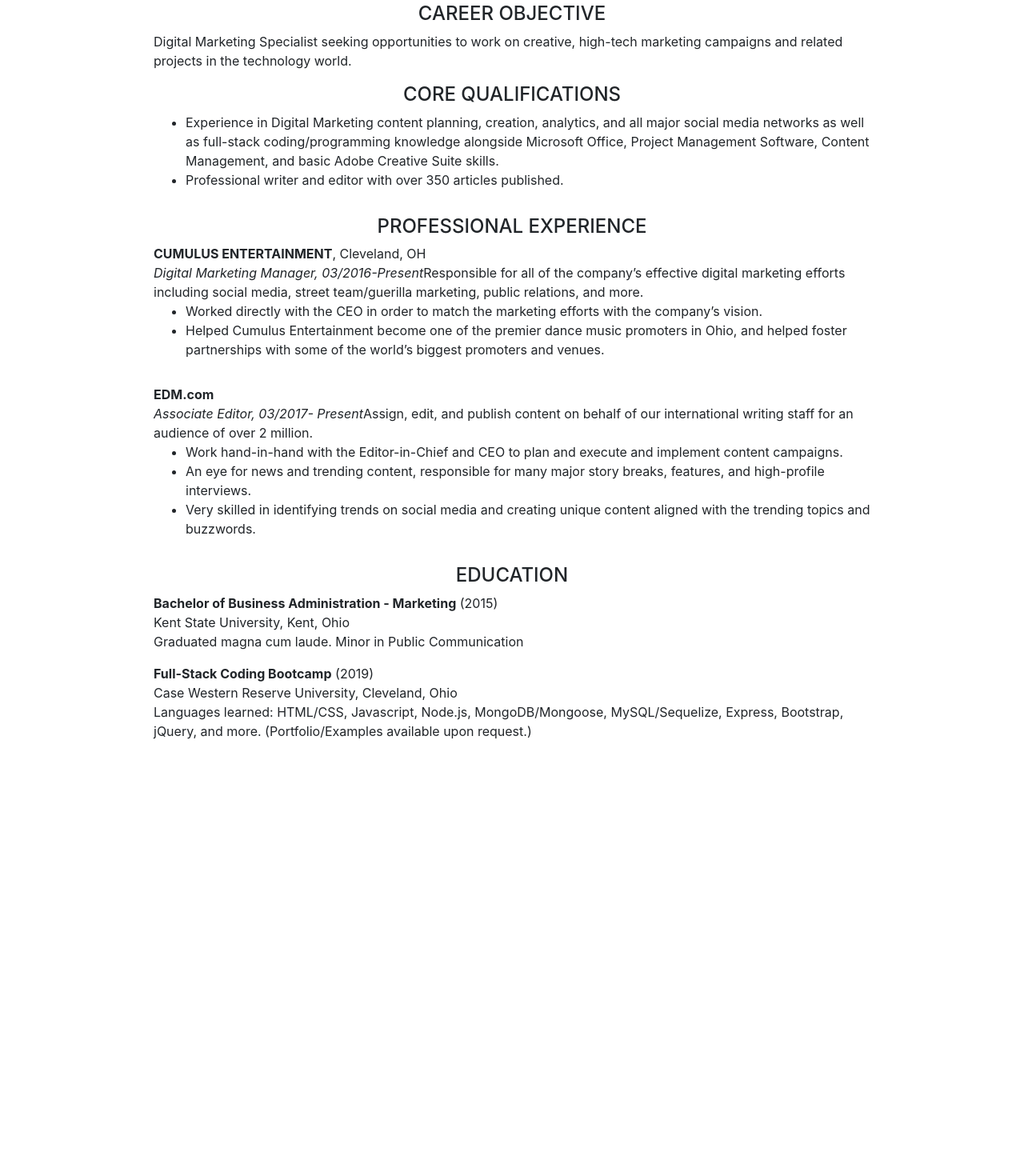
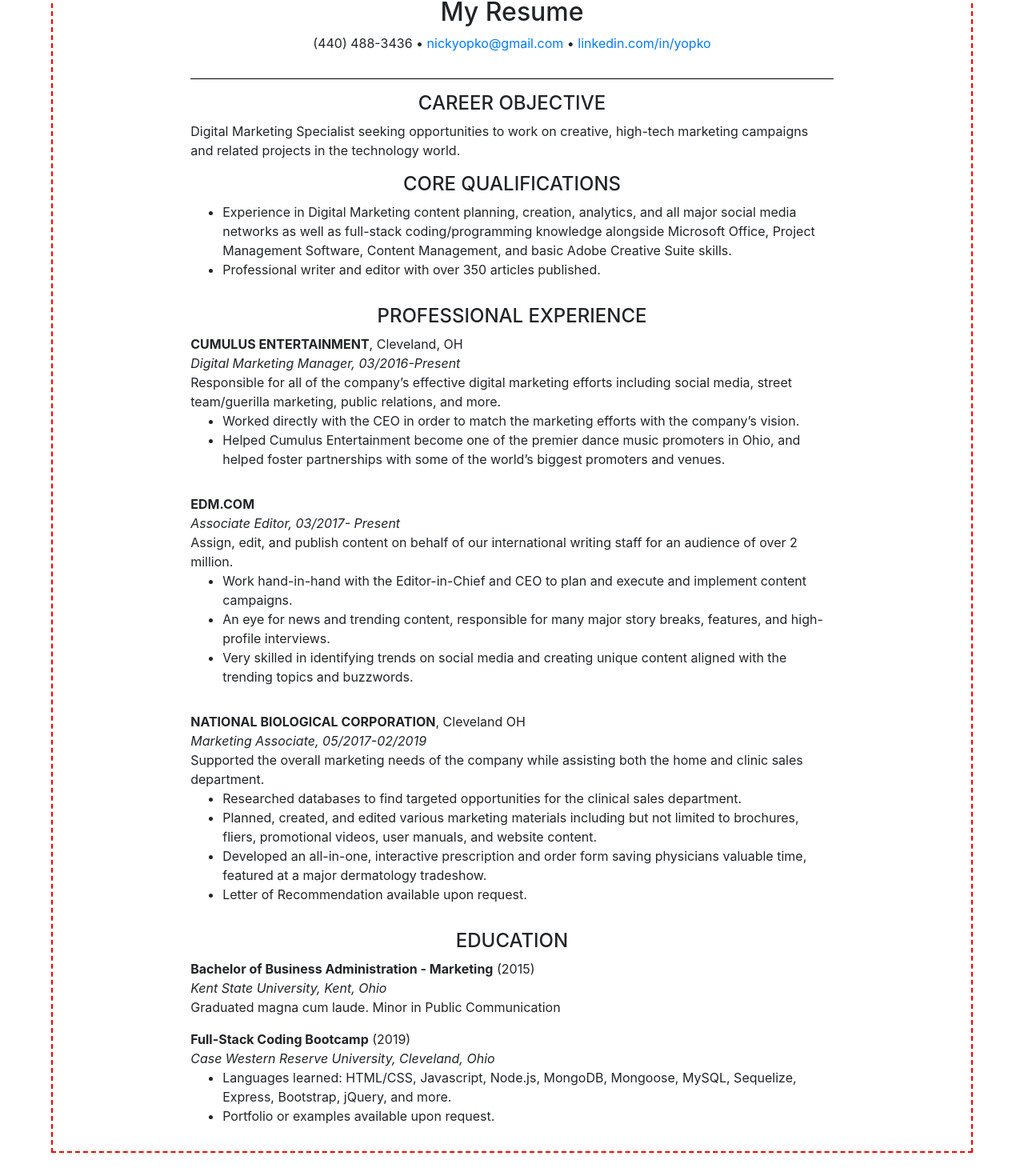
Before and after one commit to nyopko/Personal-Website, a React (Create React App) app: page /resume in a window 1280 px wide. Shown: the part 150-1620 px from the top of the page at 80% size. Before the commit the page ends 1092 px from the top, so only its background shows below. Built offline with nearby package versions, Linux system fonts and the light colour scheme.

Commit message:
Added NBC section to resume, added test border to desktop version

```diff
--- a/src/App.css
+++ b/src/App.css
@@ -70,6 +70,7 @@
 
 #resumeName{
   text-align: center;
+  /* padding-top: 2%; */
 }
 
 hr {
@@ -87,6 +88,18 @@ hr {
 
 #resumeLinks{
   text-align: center;
+}
+
+#resumeWrapper{
+  border-width: 2px;
+  border-color: red;
+  border-style: dashed;
+  width: 90%;
+  margin: 5% 5% 5% 5%;
+}
+
+#resumeContentWrapper{
+  /* padding: 2%; */
 }
 
 @media (max-width: 767px) {
@@ -107,5 +120,17 @@ hr {
   text-align: center;
 }
 
+#nameHeader{
+  display: none;
+}
+
+#resumeWrapper{
+  border-style: none;
+}
+
+#resumeContentWrapper{
+  padding: 0%;
+}
+
 
 }
--- a/src/Components/AboutHeader/index.js
+++ b/src/Components/AboutHeader/index.js
@@ -4,6 +4,7 @@ import Grid from '@material-ui/core/Grid';
 function SubPageHeader() {
     return (
         <div id="subPageHeader">
+            <h1 id="nameHeader">Nick Yopko</h1>
             <Grid container spacing={3}>
                 <Grid item xs>
                     <a className="subPageLinks" href="/about">About</a>
--- a/src/Components/Resume/index.js
+++ b/src/Components/Resume/index.js
@@ -5,14 +5,16 @@ import Grid from '@material-ui/core/Grid';
 function Resume() {
     return (
         <div id="resumePage">
+            <div id="resumeWrapper">
+                <div id="resumeContentWrapper">
             <Grid
                 container
                 direction="column"
                 justify="space-around"
                 alignItems="center"
             >
-                <h1 id="resumeName">My Resume</h1>
-                <p id="resumeLinks">(440) 488-3436 &#8226; <a href="mailto: nickyopko@gmail.com">nickyopko@gmail.com</a> <a href="https://www.linkedin.com/in/yopko/">linkedin.com/in/yopko</a> </p>
+                <h2 id="resumeName">My Resume</h2>
+                <p id="resumeLinks">(440) 488-3436 &#8226; <a href="mailto: nickyopko@gmail.com">nickyopko@gmail.com</a> &#8226; <a href="https://www.linkedin.com/in/yopko/">linkedin.com/in/yopko</a> </p>
                 <hr />
                 <h4 class="resumeHeaders">CAREER OBJECTIVE</h4>
                 <p class="resumeDetails">Digital Marketing Specialist seeking opportunities to work on creative, high-tech marketing campaigns and related projects in the technology world.</p>
@@ -28,6 +30,7 @@ function Resume() {
                 <b>CUMULUS ENTERTAINMENT</b>, Cleveland, OH
                 <br />
                 <i>Digital Marketing Manager, 03/2016-Present</i>
+                <br />
                 Responsible for all of the company’s effective digital marketing efforts including social media, street team/guerilla marketing, public relations, and more.
                     <ul>
                         <li>Worked directly with the CEO in order to match the marketing efforts with the company’s vision.</li>
@@ -35,9 +38,10 @@ function Resume() {
                     </ul>
                 </p>
                 <p class="resumeDetails">
-                <b>EDM.com</b>
+                <b>EDM.COM</b>
                 <br />
                 <i>Associate Editor, 03/2017- Present</i>
+                <br />
                 Assign, edit, and publish content on behalf of our international writing staff for an audience of over 2 million.
                     <ul>
                         <li>Work hand-in-hand with the Editor-in-Chief and CEO to plan and execute and implement content campaigns.</li>
@@ -45,23 +49,40 @@ function Resume() {
                         <li>Very skilled in identifying trends on social media and creating unique content aligned with the trending topics and buzzwords.</li>
                     </ul>
                 </p>
+                <p class="resumeDetails">
+                <b>NATIONAL BIOLOGICAL CORPORATION</b>, Cleveland OH
+                <br />
+                <i>Marketing Associate, 05/2017-02/2019</i>
+                <br />
+                Supported the overall marketing needs of the company while assisting both the home and clinic sales department.
+                    <ul>
+                    <li>Researched databases to find targeted opportunities for the clinical sales department.</li>
+                    <li>Planned, created, and edited various marketing materials including but not limited to brochures, fliers, promotional videos, user manuals, and website content. </li>
+                    <li>Developed an all-in-one, interactive prescription and order form saving physicians valuable time, featured at a major dermatology tradeshow.</li>
+                    <li>Letter of Recommendation available upon request.</li>
+                    </ul>
+                </p>
                 <h4 class="resumeHeaders">EDUCATION</h4>
                 <p class="resumeDetails">
                 <b>Bachelor of Business Administration - Marketing</b> (2015)
                 <br />
-                Kent State University, Kent, Ohio
+                <i>Kent State University, Kent, Ohio</i>
                 <br />
                 Graduated magna cum laude. Minor in Public Communication
                 </p>
                 <p class="resumeDetails">
                 <b>Full-Stack Coding Bootcamp</b> (2019)
                 <br />
-                Case Western Reserve University, Cleveland, Ohio
+                <i>Case Western Reserve University, Cleveland, Ohio</i>
                 <br />
-                Languages learned: HTML/CSS, Javascript, Node.js, MongoDB/Mongoose, MySQL/Sequelize, Express, Bootstrap, jQuery, and more. (Portfolio/Examples available upon request.)
+                <ul>
+                <li>Languages learned: HTML/CSS, Javascript, Node.js, MongoDB, Mongoose, MySQL, Sequelize, Express, Bootstrap, jQuery, and more.</li>
+                <li>Portfolio or examples available upon request.</li>
+                </ul>
                 </p>
-
             </Grid>
+            </div>
+        </div>
         </div>
 
     );
```
